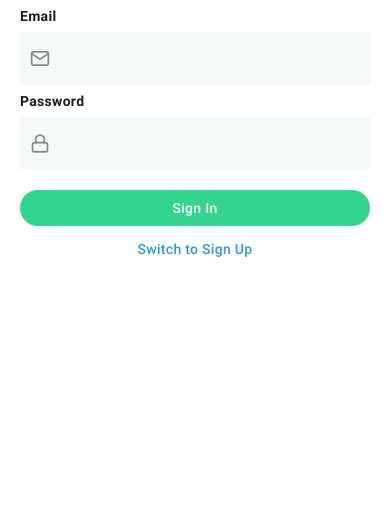
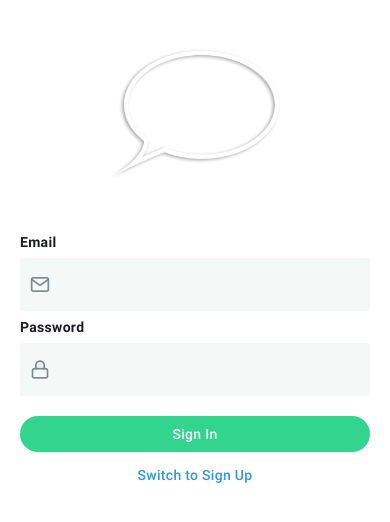
Before and after one commit to a-loke/Whatsapp-Clone, a React Native app: screen / in a window 390 px wide. Shown: the top 522 px of the page. Built offline with nearby package versions, Linux system fonts and the light colour scheme.

Commit message:
Fix Keyboard avoid view

```diff
--- a/screens/AuthenticationScreen.js
+++ b/screens/AuthenticationScreen.js
@@ -1,16 +1,39 @@
-import { StyleSheet, Text, TouchableOpacity } from "react-native";
+import {
+    Image,
+    KeyboardAvoidingView,
+    Platform,
+    ScrollView,
+    StyleSheet,
+    Text,
+    TouchableOpacity,
+    View,
+} from "react-native";
 import React, { useState } from "react";
 import { SafeAreaView } from "react-native-safe-area-context";
 import PageContainer from "../components/PageContainer";
 import SignUpForm from "../components/SignUpForm";
 import SignInForm from "../components/SignInForm";
 import colors from "../constants/colors";
+import logo from "../assets/images/logo.png";
 
 const AuthenticationScreen = () => {
     const [isSignedUp, setisSignedUp] = useState(false);
     return (
         <SafeAreaView style={{ flex: 1 }}>
+            <ScrollView>
+                <KeyboardAvoidingView
+                    style={{ flex: 1, justifyContent: "center" }}
+                    behavior={Platform.OS === "ios" ? "height" : undefined}
+                    keyboardVerticalOffset={100}
+                >
                     <PageContainer>
+                        <View style={styles.imageContainer}>
+                            <Image
+                                style={{ width: "50%" }}
+                                source={logo}
+                                resizeMode="contain"
+                            />
+                        </View>
                         {isSignedUp ? <SignUpForm /> : <SignInForm />}
                         <TouchableOpacity
                             style={styles.linkContainer}
@@ -23,6 +46,8 @@
                             }`}</Text>
                         </TouchableOpacity>
                     </PageContainer>
+                </KeyboardAvoidingView>
+            </ScrollView>
         </SafeAreaView>
     );
 };
@@ -30,6 +55,10 @@
 export default AuthenticationScreen;
 
 const styles = StyleSheet.create({
+    imageContainer: {
+        justifyContent: "center",
+        alignItems: "center",
+    },
     linkContainer: {
         marginVertical: 15,
         justifyContent: "center",
```
Also changed, not shown: assets/images/logo.png (added). Lines whose indentation alone changed are shown as unchanged.
